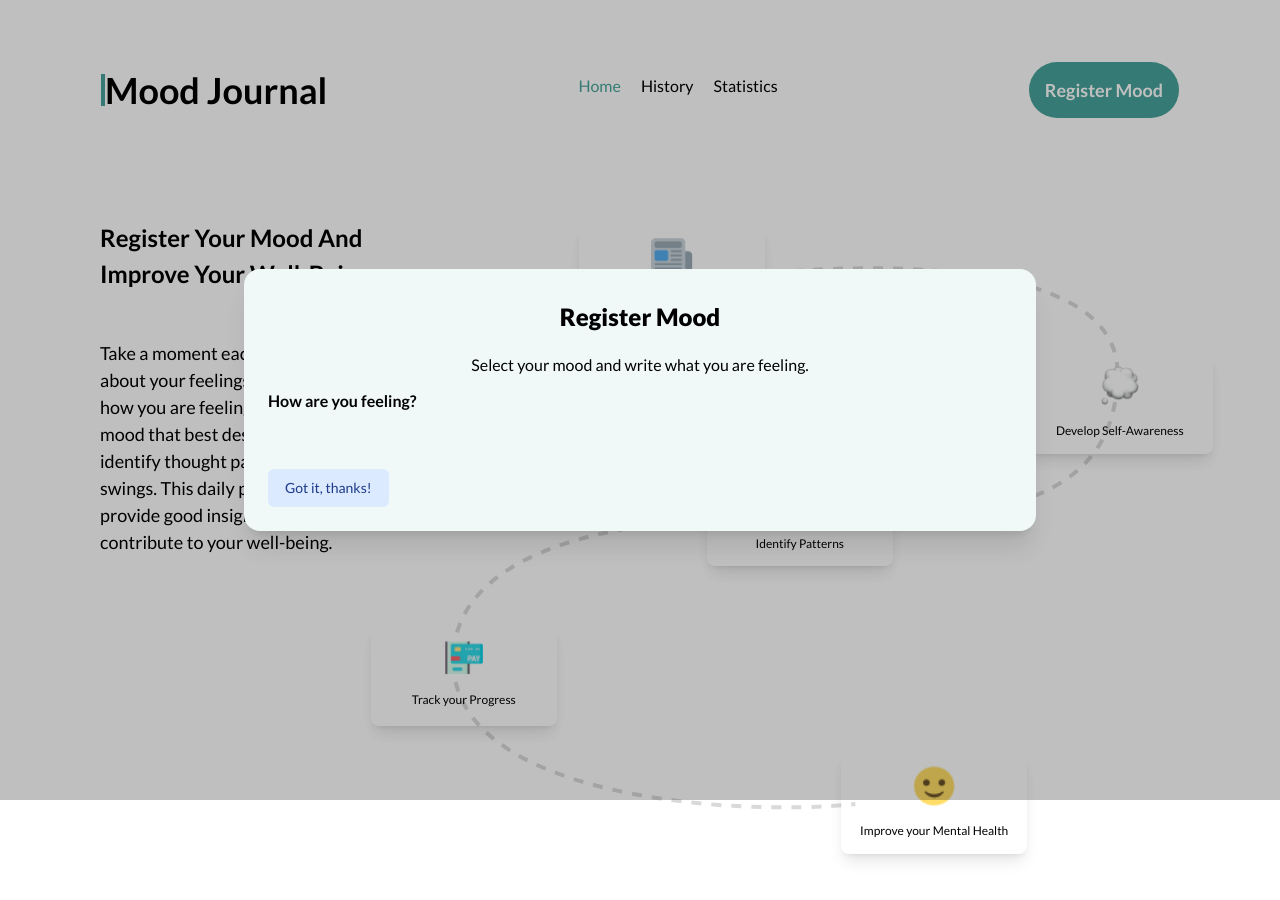
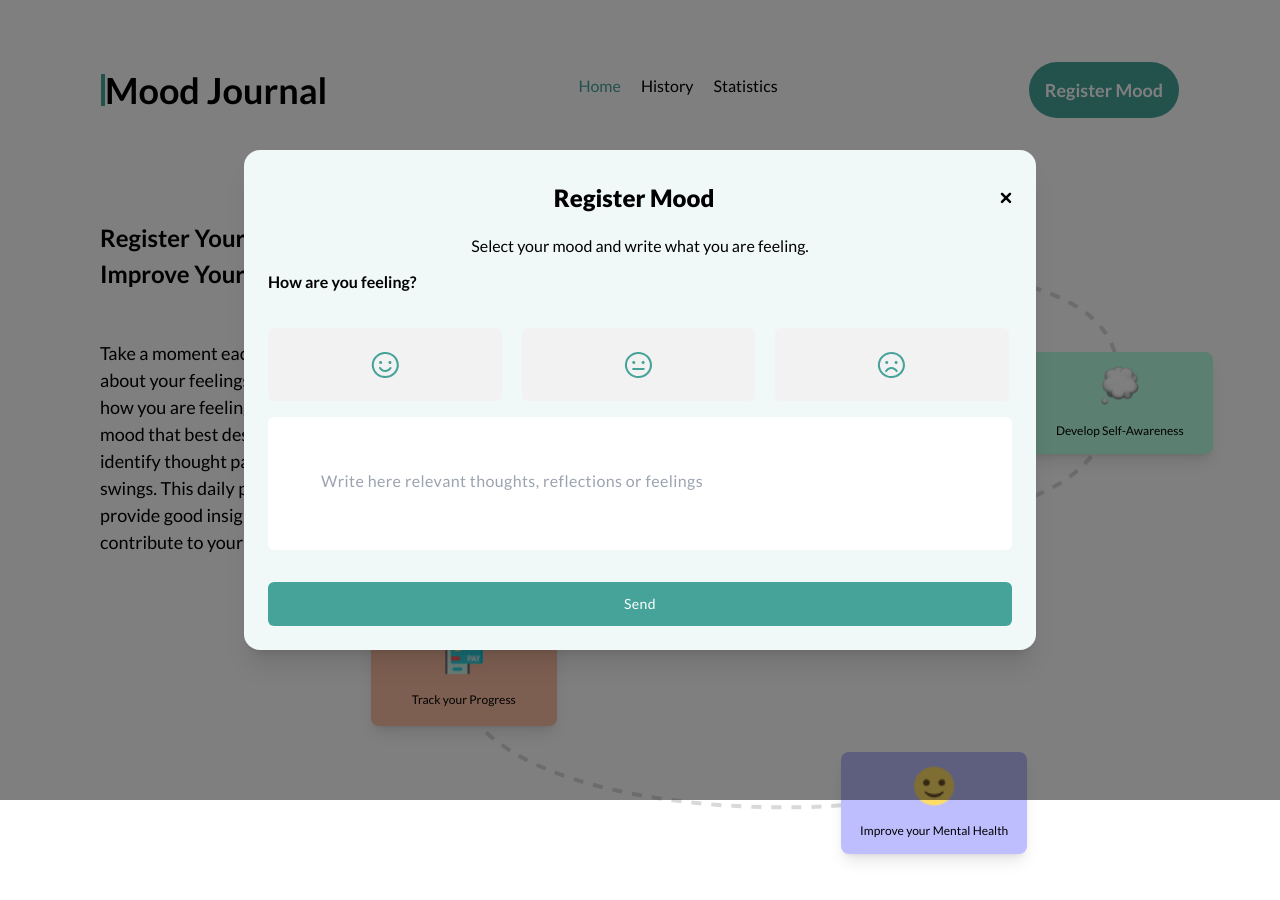
Before and after one commit to NitinKumar77/mood-Journal, a React (Create React App) app: page / in a window 1280 px wide. Both pictures are taken after a click on the button "Register Mood". Shown: the top 900 px of the page. Built offline with nearby package versions, Linux system fonts and the light colour scheme.

Commit message:
dialog designed , bug fixed

```diff
--- /dev/null
+++ b/src/components/card/MinICard.jsx
@@ -0,0 +1,14 @@
+import React from "react";
+
+function MiniCard({ icon, text, onclickHandler }) {
+  return (
+    <div
+      onClick={() => onclickHandler(text)}
+      className={` bg-[#F2F2F2] flex justify-center  rounded-[0.375rem] min-w-[14.6rem] min-h-[4.6rem]`}
+    >
+      <img className="self-center" src={icon} alt={`${icon}icon`} />
+    </div>
+  );
+}
+
+export default MiniCard;
--- a/src/components/header/Header.jsx
+++ b/src/components/header/Header.jsx
@@ -45,7 +45,7 @@ function Header() {
         </div>
         <div className="register-button ">
           <button
-            className="bg-defaultGreen flex  p-4 justify-center items-center gap-4 rounded-[6.25rem] text-white  text-lg font-semibold leading-6  "
+            className="bg-defaultGreen flex focus-visible:outline-none p-4 justify-center items-center gap-4 rounded-[6.25rem] text-white  text-lg font-semibold leading-6  "
             onClick={() => dispatch(isModalOpen(true))}
           >
             {" "}
--- a/src/components/modal/Modal.jsx
+++ b/src/components/modal/Modal.jsx
@@ -1,9 +1,47 @@
 import { Dialog, Transition } from "@headlessui/react";
-import { Fragment } from "react";
+import { Fragment, useState } from "react";
 import { useDispatch } from "react-redux";
+import { cardData } from "../vectorOptionsData";
+import MiniCard from "../card/MinICard";
+import closeIcon from "../../icons/Close Square.svg";
+import { moodListThunk } from "../../redux/moodSlice";
 
 export default function Modal({ isModalOpen, modalOpen }) {
   const dispatch = useDispatch();
+  const [moodData, setMoodData] = useState({});
+  console.log(moodData);
+  const [typingTimeout, setTypingTimeout] = useState(null);
+  const sendDataHandler = () => {
+    if (
+      moodData.hasOwnProperty("mood") &&
+      moodData.hasOwnProperty("description")
+    ) {
+      setMoodData({});
+      dispatch(moodListThunk(moodData));
+    }
+  };
+  const handleTextAreaChange = (event) => {
+    // Clear any existing typing timeout
+    if (typingTimeout) {
+      clearTimeout(typingTimeout);
+    }
+
+    // Set a new typing timeout of 1000ms (adjust this as per your requirement)
+    setTypingTimeout(
+      setTimeout(() => {
+        setMoodData((prevMoodData) => ({
+          ...prevMoodData,
+          description: event.target.value,
+        }));
+      }, 1000)
+    );
+  };
+  const setMoodHandler = (data) =>
+    setMoodData((moodData) => ({
+      ...moodData,
+      mood: data,
+    }));
+
   return (
     <>
       <Transition appear show={modalOpen} as={Fragment}>
@@ -21,7 +59,7 @@ export default function Modal({ isModalOpen, modalOpen }) {
             leaveFrom="opacity-100"
             leaveTo="opacity-0"
           >
-            <div className="fixed inset-0 bg-black bg-opacity-25" />
+            <div className="fixed inset-0 bg-black bg-opacity-50" />
           </Transition.Child>
 
           <div className="fixed inset-0 overflow-y-auto">
@@ -35,13 +73,19 @@ export default function Modal({ isModalOpen, modalOpen }) {
                 leaveFrom="opacity-100 scale-100"
                 leaveTo="opacity-0 scale-95"
               >
-                <Dialog.Panel className="flex max-w-[49.5rem] max-h-[28.5rem] p-6 flex-col items-start gap-4 flex-shrink-0 w-full  transform overflow-hidden rounded-2xl bg-[#F0F8F8] text-left align-middle shadow-xl transition-all">
+                <Dialog.Panel className="flex max-w-[49.5rem]  p-6 flex-col items-start gap-4 flex-shrink-0 w-full  transform overflow-hidden rounded-2xl bg-[#F0F8F8] text-left align-middle shadow-xl transition-all">
                   <Dialog.Title
                     as="h3"
                     className={"flex flex-col w-full gap-3"}
                   >
-                    <div className=" text-center  text-2xl p-2 font-extrabold ">
-                      Register Mood
+                    {" "}
+                    <div className="flex justify-between">
+                      <div className=" text-center self-center text-2xl p-2 w-full font-extrabold ">
+                        Register Mood
+                      </div>
+                      <button onClick={() => dispatch(isModalOpen(false))}>
+                        <img src={closeIcon} alt="closeIcon" />
+                      </button>
                     </div>
                     <div className=" text-center text-base font-normal ">
                       Select your mood and write what you are feeling.
@@ -50,15 +94,30 @@ export default function Modal({ isModalOpen, modalOpen }) {
                       How are you feeling?
                     </div>
                   </Dialog.Title>
-                  <div className="mt-2"></div>
-
-                  <div className="mt-4">
+                  <div className="mt-2">
+                    <div className=" flex justify-evenly  gap-[1.25rem] mt-[0.63rem] ">
+                      {cardData.map((data) => (
+                        <MiniCard
+                          onclickHandler={setMoodHandler}
+                          icon={data.icon}
+                          text={data.text}
+                          key={data.text}
+                        />
+                      ))}
+                    </div>
+                  </div>
+                  <textarea
+                    placeholder="Write here relevant thoughts, reflections or feelings"
+                    className="resize-none rounded-md px-[0.8125rem] py-[0.75rem] w-full min-h-[8.3rem] placeholder:text-gray-400 text-gray-400   placeholder:text-base text-base placeholder:leading-6 leading-6 placeholder:tracking-[0.025rem] tracking-[0.025rem] placeholder:p-10 focus-visible:outline-none"
+                    onChange={handleTextAreaChange}
+                  ></textarea>
+                  <div className="mt-4 w-full">
                     <button
                       type="button"
-                      className="inline-flex justify-center rounded-md border border-transparent bg-blue-100 px-4 py-2 text-sm font-medium text-blue-900 hover:bg-blue-200 focus:outline-none focus-visible:ring-2 focus-visible:ring-blue-500 focus-visible:ring-offset-2"
-                      onClick={() => dispatch(isModalOpen(false))}
+                      className="flex justify-center w-full text-white text-[0.875rem]/[1.25rem]  rounded-md  focus-visible:outline-none  bg-defaultGreen px-4 py-3  hover:bg-spinnerLight tracking-[.025rem]"
+                      onClick={sendDataHandler}
                     >
-                      Got it, thanks!
+                      Send
                     </button>
                   </div>
                 </Dialog.Panel>
--- a/src/components/table/Table.jsx
+++ b/src/components/table/Table.jsx
@@ -22,7 +22,7 @@ function Table() {
           </span>
         </div>
       </div>
-      {moodsData.map((data) => (
+      {moodsData?.map((data) => (
         <div
           key={data.date}
           className={
--- a/src/components/vectorFlow/VectorFLow.jsx
+++ b/src/components/vectorFlow/VectorFLow.jsx
@@ -30,8 +30,7 @@ function VectorFLow() {
               description={option.description}
               key={option.description}
               icon={option.icon}
-              bg={option.bg}
-              position={option.position}
+              className={`${option.bg} ${option.position}`}
             />
           ))}
         </div>
--- a/src/components/vectorFlow/VectorOptions.jsx
+++ b/src/components/vectorFlow/VectorOptions.jsx
@@ -1,10 +1,9 @@
 import React from "react";
 
-function VectorOptions({ icon, description, bg, position }) {
-  console.log(`bg-${bg}`);
+function VectorOptions({ icon, description, className }) {
   return (
     <div
-      className={`rounded-lg absolute ${position}  flex flex-col justify-center items-center gap-4 bg-${bg} shadow-lg w-[11.6rem] h-[6.37rem]`}
+      className={`rounded-lg absolute  flex flex-col justify-center items-center gap-4 ${className} shadow-lg w-[11.6rem] h-[6.37rem]`}
     >
       <img
         src={icon}
@@ -12,7 +11,7 @@ function VectorOptions({ icon, description, bg, position }) {
         width={"42px"}
         height={"40px"}
       />
-      <div className="text-black text-center  text-xs font-normal font-medium leading-normal">
+      <div className="text-black text-center  text-xs  font-medium leading-normal">
         {description}
       </div>
     </div>
--- a/src/components/vectorOptionsData.js
+++ b/src/components/vectorOptionsData.js
@@ -10,31 +10,31 @@ export const vectorOptionsData = [
   {
     icon: Notebook,
     description: "Monitor Your Mood",
-    bg: "customNotebook",
+    bg: "bg-customNotebook",
     position: "left-[8rem] ",
   },
   {
     icon: Glass,
     description: "Identify Patterns",
-    bg: "customBlue",
+    bg: "bg-customBlue",
     position: "top-[15rem] left-[16rem]",
   },
   {
     icon: Thinking,
     description: "Develop Self-Awareness",
-    bg: "customGreen",
+    bg: "bg-customGreen",
     position: "top-[8rem] left-[36rem]",
   },
   {
     icon: Smile,
     description: "Improve your Mental Health",
-    bg: "customPurple",
+    bg: "bg-customPurple",
     position: "top-[33rem] right-[-36rem]",
   },
   {
     icon: Tracking,
     description: "Track your Progress",
-    bg: "customOrange",
+    bg: "bg-customOrange",
     position: "top-[25rem] left-[-5rem]",
   },
 ];
--- a/src/pages/Home.jsx
+++ b/src/pages/Home.jsx
@@ -4,7 +4,7 @@ import VectorFLow from "../components/vectorFlow/VectorFLow";
 
 function Home() {
   return (
-    <div className="flex justify-center mb-[10.19rem]">
+    <div className="flex justify-center  mb-[10.19rem]">
       <Description />
       <VectorFLow />
     </div>
--- a/src/redux/moodSlice.js
+++ b/src/redux/moodSlice.js
@@ -10,7 +10,6 @@ const moodSlice = createSlice({
   reducers: {
     setData(state, action) {
       state.data = action.payload;
-      console.log(state);
     },
     setIsLoading(state, action) {
       state.isLoading = action.payload;
@@ -18,31 +17,52 @@ const moodSlice = createSlice({
     isModalOpen(state, action) {
       state.modalOpen = action.payload;
     },
+    addMoodToList(state, action) {
+      state.data.push(action.payload);
+    },
   },
 });
 
-export const moodListThunk = (value = "mood") => {
+export const moodListThunk = (moodData) => {
   return async (dispatch) => {
-    const fetchingData = async () => {
+    const fetchData = async (method = "GET", bodyData) => {
       dispatch(setIsLoading(true));
-      const response = await fetch(`http://localhost:8080/api/${value}`);
+      const options = {
+        method,
+        headers: {
+          "Content-Type": "application/json",
+        },
+        body: bodyData ? JSON.stringify(bodyData) : null,
+      };
+
+      const response = await fetch("http://localhost:8080/api/mood", options);
       if (!response.ok) {
         dispatch(setIsLoading(false));
-        throw new Error("Fetching Mooods List Went WRONG");
+        throw new Error(
+          `HTTP error! Status: ${response.status} - ${response.statusText}`
+        );
       }
+
       const data = await response.json();
       dispatch(setIsLoading(false));
       return data;
     };
+
     try {
-      const data = await fetchingData();
-
-      dispatch(setData(data.moods));
+      if (moodData) {
+        const newdata = await fetchData("POST", moodData);
+        console.log(newdata);
+        dispatch(addMoodToList(newdata));
+      } else {
+        const data = await fetchData("GET");
+        dispatch(setData(data.moods));
+      }
     } catch (error) {
       console.log(error.message);
     }
   };
 };
 
-export const { setData, setIsLoading, isModalOpen } = moodSlice.actions;
+export const { setData, setIsLoading, addMoodToList, isModalOpen } =
+  moodSlice.actions;
 export default moodSlice;
```
Also changed, not shown: src/components/menu/MenuSelections.jsx (+4 -4 lines), src/icons/Close Square.svg (added).
